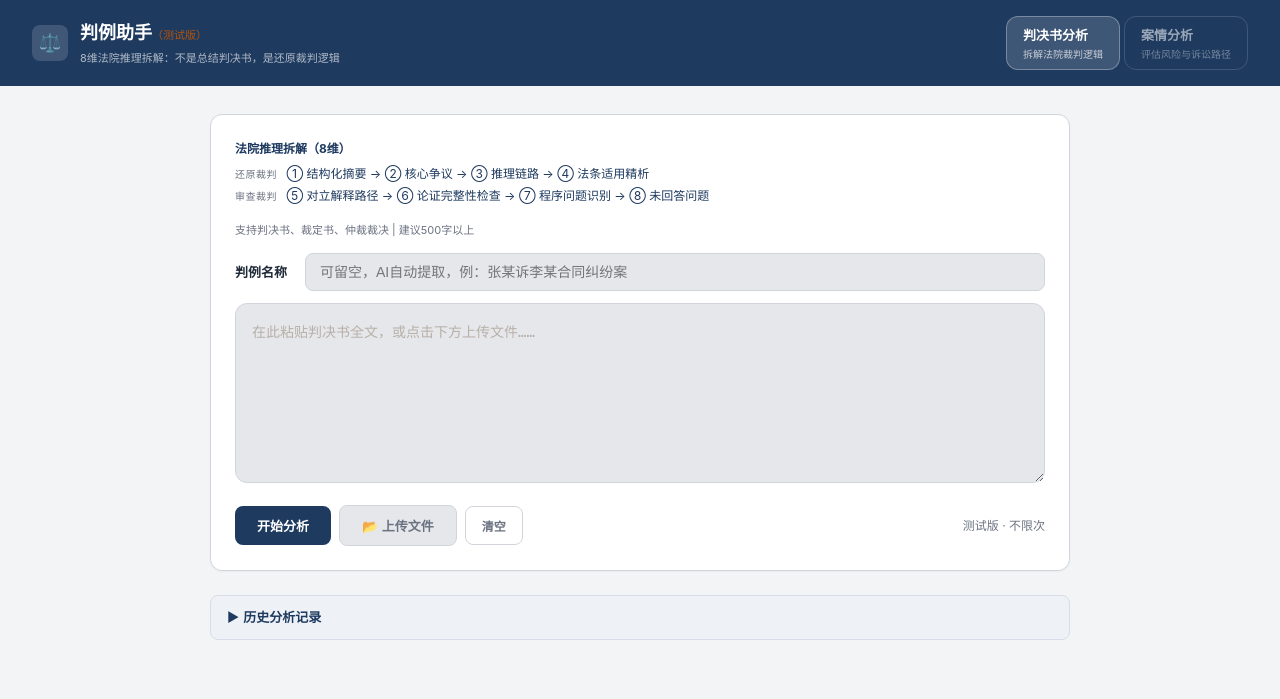
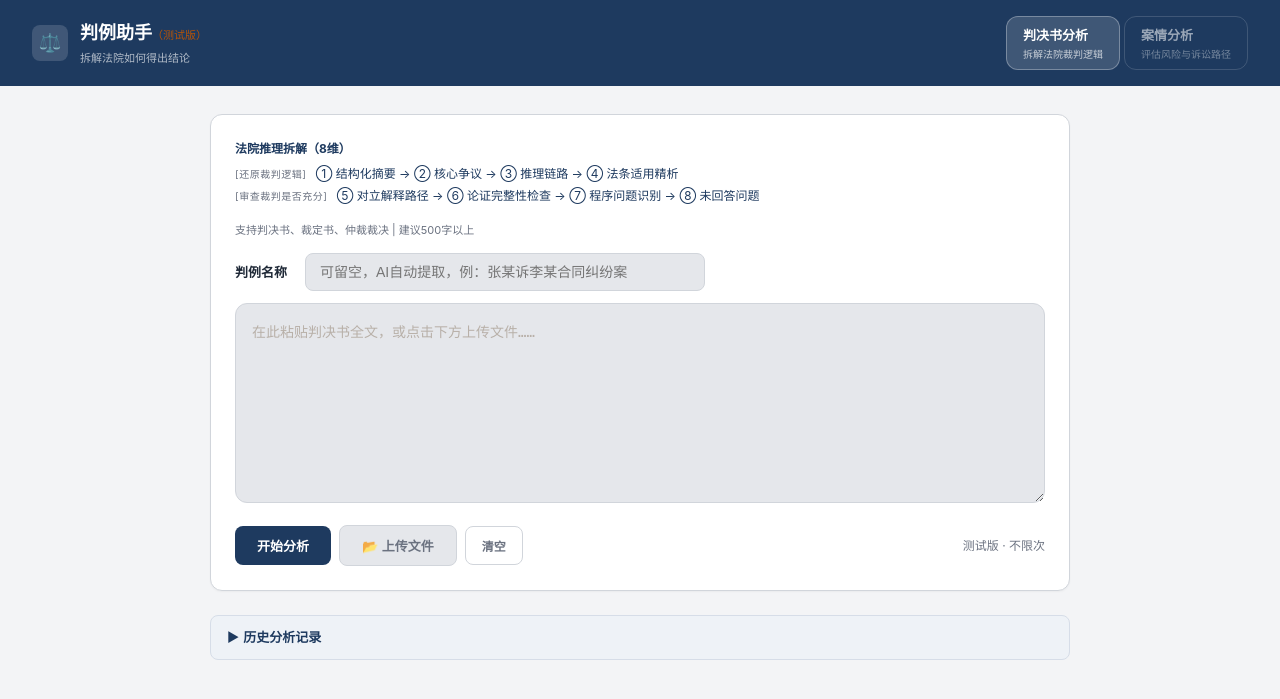
Before and after one commit to tokens-001/case-analyzer, a Flask app: page / in a window 1280 px wide. Shown: the top 699 px of the page. Run offline with Flask 3, Linux system fonts and the light colour scheme.

Commit message:
最终精修：标签加括号、slogan精简、输入框收窄
- 分组标签改为[还原裁判逻辑]/[审查裁判是否充分]
- tagline简化为'拆解法院如何得出结论'
- 名称输入框max-width:400px
- 文本框200px

Co-Authored-By: Claude <noreply@anthropic.com>

```diff
--- a/python/templates/index.html
+++ b/python/templates/index.html
@@ -85,7 +85,7 @@
   .input-row { display: flex; gap: 10px; margin-bottom: 12px; align-items: center; flex-wrap: wrap; }
   .input-row label { font-size: 13px; color: var(--text); white-space: nowrap; min-width: 60px; font-weight: 600; }
   .input-row input[type="text"] {
-    flex: 1; min-width: 140px;
+    flex: 1; min-width: 140px; max-width: 400px;
     background: var(--surface2);
     border: 1px solid var(--border);
     border-radius: 8px;
@@ -97,7 +97,7 @@
   .input-row input[type="text"]:focus { outline: none; border-color: var(--navy); }
 
   textarea {
-    width: 100%; height: 180px;
+    width: 100%; height: 200px;
     background: var(--surface2);
     border: 1px solid var(--border);
     border-radius: 12px;
@@ -318,7 +318,7 @@
     <div class="header-logo">⚖️</div>
     <div class="header-text">
       <h1>判例助手<span style="font-size:11px;color:var(--amber);font-weight:400;">（测试版）</span></h1>
-      <div class="tagline" id="tagline">8维法院推理拆解：不是总结判决书，是还原裁判逻辑</div>
+      <div class="tagline" id="tagline">拆解法院如何得出结论</div>
     </div>
   </div>
   <div class="mode-switch">
@@ -339,13 +339,13 @@
   <div class="input-section">
     <div class="features" id="features-judgment">
       <div class="features-header"><span class="features-title">法院推理拆解（8维）</span></div>
-      <div class="features-row"><span class="features-label">还原裁判</span> ① 结构化摘要 → ② 核心争议 → ③ 推理链路 → ④ 法条适用精析</div>
-      <div class="features-row"><span class="features-label">审查裁判</span> ⑤ 对立解释路径 → ⑥ 论证完整性检查 → ⑦ 程序问题识别 → ⑧ 未回答问题</div>
+      <div class="features-row"><span class="features-label">[还原裁判逻辑]</span> ① 结构化摘要 → ② 核心争议 → ③ 推理链路 → ④ 法条适用精析</div>
+      <div class="features-row"><span class="features-label">[审查裁判是否充分]</span> ⑤ 对立解释路径 → ⑥ 论证完整性检查 → ⑦ 程序问题识别 → ⑧ 未回答问题</div>
     </div>
     <div class="features" id="features-case" style="display:none">
       <div class="features-header"><span class="features-title">律师对抗分析（5维）</span></div>
-      <div class="features-row"><span class="features-label">评估处境</span> ① 法律关系识别 → ② 事实与证据评估 → ③ 对抗路径分析</div>
-      <div class="features-row"><span class="features-label">制定策略</span> ④ 风险推演 → ⑤ 行动建议</div>
+      <div class="features-row"><span class="features-label">[评估你的处境]</span> ① 法律关系识别 → ② 事实与证据评估 → ③ 对抗路径分析</div>
+      <div class="features-row"><span class="features-label">[制定行动策略]</span> ④ 风险推演 → ⑤ 行动建议</div>
     </div>
     <div style="font-size:11px;color:var(--text-dim);margin-bottom:14px;">支持判决书、裁定书、仲裁裁决 | 建议500字以上</div>
     <div class="input-row">
@@ -542,8 +542,8 @@ function 切换模式(mode) {
   document.getElementById('mode-judgment').classList.toggle('active', mode === 'judgment');
   document.getElementById('mode-case').classList.toggle('active', mode === 'case');
   const taglines = {
-    judgment: '8维法院推理拆解：不是总结判决书，是还原裁判逻辑',
-    case: '5维律师对抗分析：不是给法律建议，是预演诉讼路径'
+    judgment: '拆解法院如何得出结论',
+    case: '预演诉讼路径与风险评估'
   };
   document.getElementById('tagline').textContent = taglines[mode];
   document.getElementById('features-judgment').style.display = mode === 'case' ? 'none' : 'flex';
```
